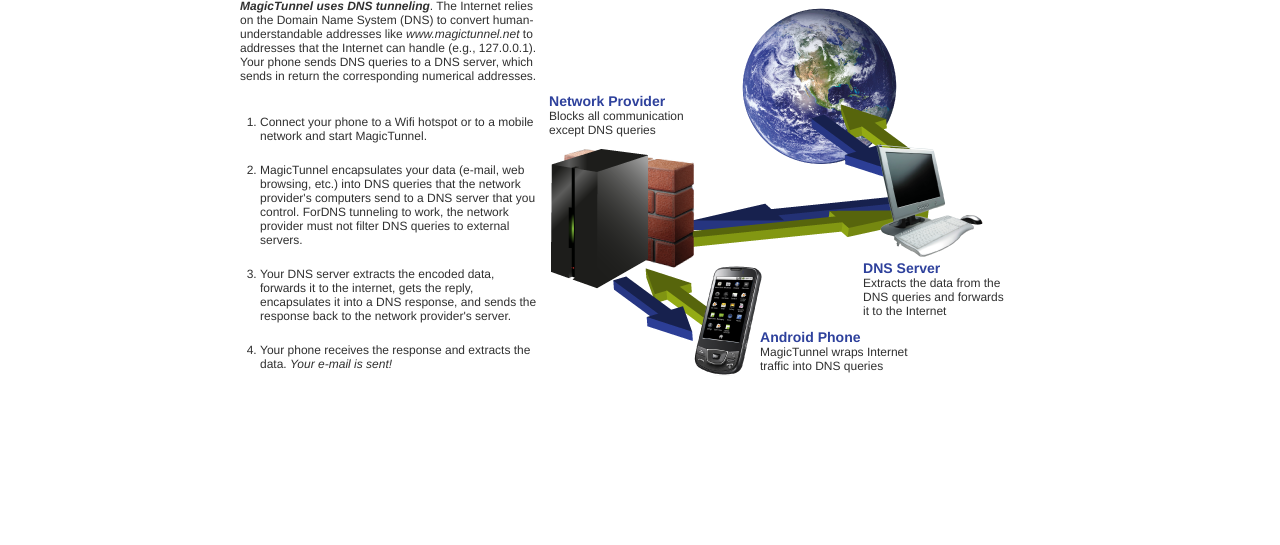
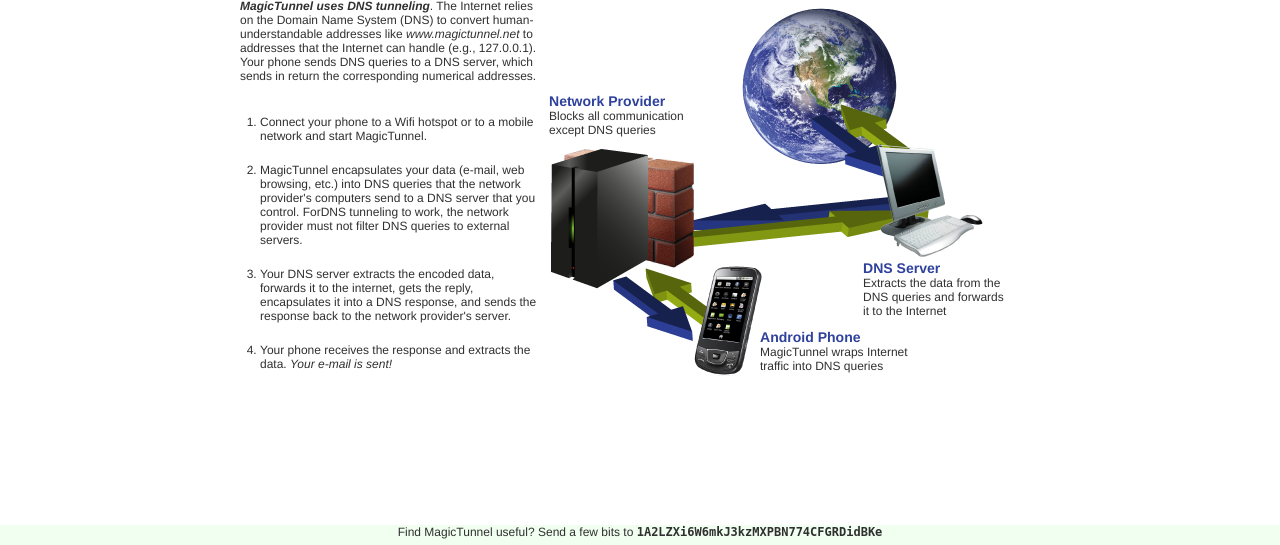
Before and after one commit to MagicTunnel/magictunnel.github.io, a PHP site: page / in a window 1280 px wide. Shown: the part 255-800 px from the top of the page. Run offline with PHP 8.4, Linux system fonts and the light colour scheme; some libraries are stand-ins or nearby versions.

Commit message:
Updated bitcoin donations
Signed-off-by: Vitaly Chipounov <vitaly@chipounov.fr>

```diff
--- a/www/donate.php
+++ b/www/donate.php
@@ -37,7 +37,7 @@
                 </p>
                 <p align="center">
                     Find MagicTunnel useful? Donate bitcoins to:
-                    <tt><b>16WKXyqGLu8W9iukDpbYxP9wDKMgJNULfM</b></tt>
+                    <tt><b>1A2LZXi6W6mkJ3kzMXPBN774CFGRDidBKe</b></tt>
                 </p>
 
                 <p align="center">
--- a/www/download.php
+++ b/www/download.php
@@ -56,5 +56,9 @@
     </div>
 </div>
 
+<?php
+include('footer.php');
+?>
+
 </body>
 </html>
--- a/www/faq.php
+++ b/www/faq.php
@@ -91,5 +91,9 @@
     </div>
 </div>
 
+<?php
+include('footer.php');
+?>
+
 </body>
 </html>
--- /dev/null
+++ b/www/footer.php
@@ -0,0 +1,6 @@
+<div id="footer">
+<center>
+Find MagicTunnel useful? Send a few bits to
+<tt><b>1A2LZXi6W6mkJ3kzMXPBN774CFGRDidBKe</b></tt>
+</center>
+</div>
--- a/www/index.php
+++ b/www/index.php
@@ -63,8 +63,13 @@
                 </div>
             </div>
         </div>
-    </div>
+
 </div>
+
+<?php
+include('footer.php');
+?>
+
 
 </body>
 
--- a/www/install.php
+++ b/www/install.php
@@ -193,5 +193,9 @@
   </div>
 </div>
 
+<?php
+include('footer.php');
+?>
+
 </body>
 </html>
--- a/www/stylesheet.css
+++ b/www/stylesheet.css
@@ -192,6 +192,20 @@
     padding-top: 10px;
 }
 
+div#donatefooter {
+    text-align: center;
+    vertical-align: top;
+}
+
+#footer {
+   position:fixed;
+   left:0px;
+   bottom:0px;
+   height:20px;
+   width:100%;
+   background: #f0fff0;
+}
+
 h1.title {
 
 }
```
